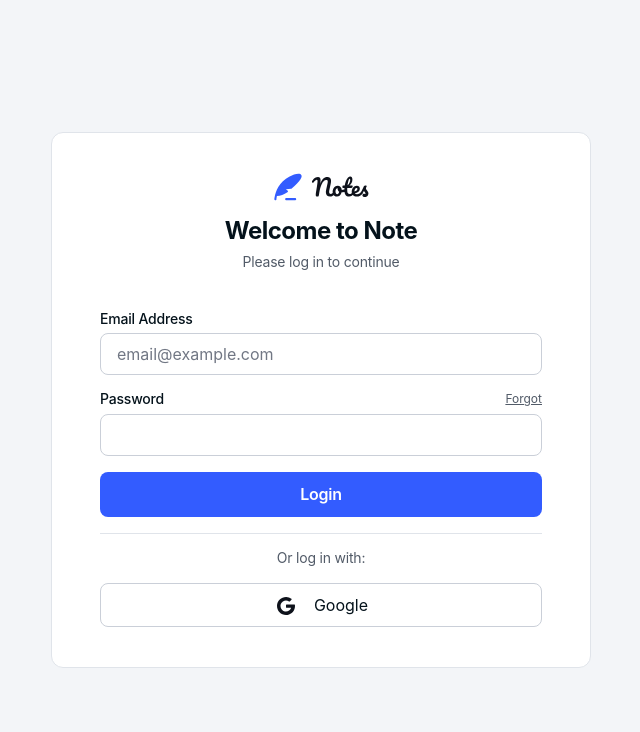
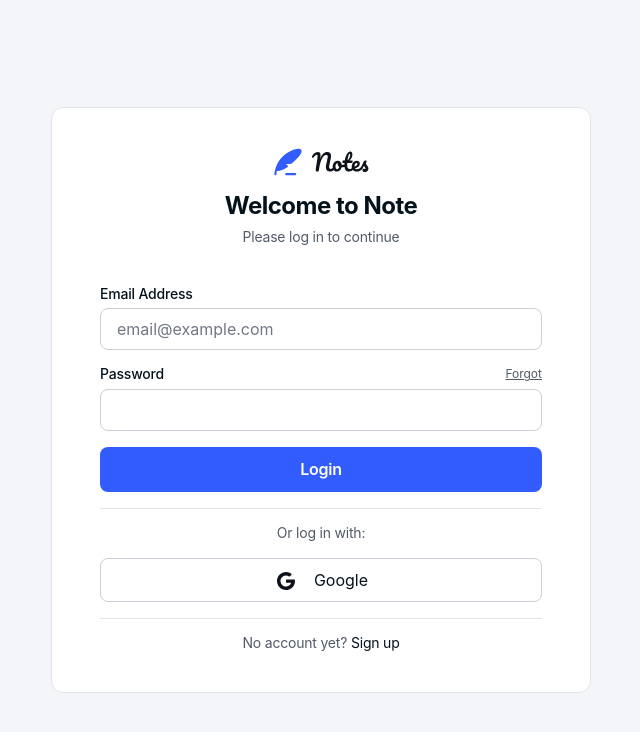
Before and after one commit to HamDean/note-taking-web-app, a React (Vite) app in the folder frontend/: page / in a window 1280 px wide. Shown: the top 732 px of the page, without its empty margins (319-959 px from the left). Built offline with nearby package versions, Linux system fonts and the light colour scheme; a web font is replaced by a local one.

Commit message:
Enhance login page: Include Google login button with sign-up prompt

```diff
--- a/frontend/src/pages/LoginPage.tsx
+++ b/frontend/src/pages/LoginPage.tsx
@@ -32,7 +32,7 @@
               id="email"
               placeholder="email@example.com"
               className="placeholder:text-neutral-500 placeholder:text-preset-5 outline-none border
-                    border-neutral-300 rounded-8 h-10.5 px-4 py-3
+                    border-neutral-300 rounded-8 h-10.5 px-4 py-3 cursor-pointer
               "
             />
           </div>
@@ -45,7 +45,7 @@
               >
                 Password
               </label>
-              <span className="text-neutral-600 underline text-xs cursor-pointer">
+              <span className="text-neutral-600 underline text-xs cursor-pointer hover:text-blue-500 transition-colors">
                 Forgot
               </span>
             </div>
@@ -53,7 +53,7 @@
               type="password"
               name="password"
               id="password"
-              className=" outline-none border border-neutral-300 rounded-8 h-10.5 px-4 py-3"
+              className=" outline-none border border-neutral-300 rounded-8 h-10.5 px-4 py-3 cursor-pointer"
             />
           </div>
         </div>
@@ -72,6 +72,7 @@
           Or log in with:
         </span>
 
+        {/* Google Login Button */}
         <div
           className="flex items-center w-full justify-center border hover:bg-neutral-50 transition-colors
          border-neutral-300 rounded-8 h-11 text-neutral-950 text-[16px] gap-4 cursor-pointer"
@@ -79,6 +80,16 @@
           <img src={googleIcon} alt="Google" />
           <span>Google</span>
         </div>
+
+        {/* Horizontal Rule */}
+        <hr className="text-neutral-200" />
+
+        <span className="text-center text-neutral-600 text-preset-5">
+          No account yet?{" "}
+          <a href="" className="text-neutral-950 hover:underline hover:text-blue-500 transition-all">
+            Sign up
+          </a>
+        </span>
       </form>
     </div>
   );
```
